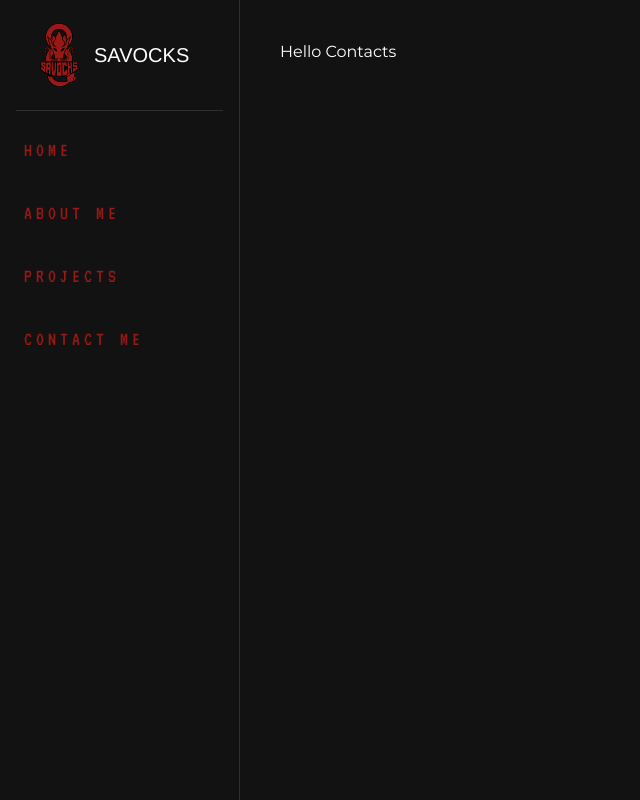
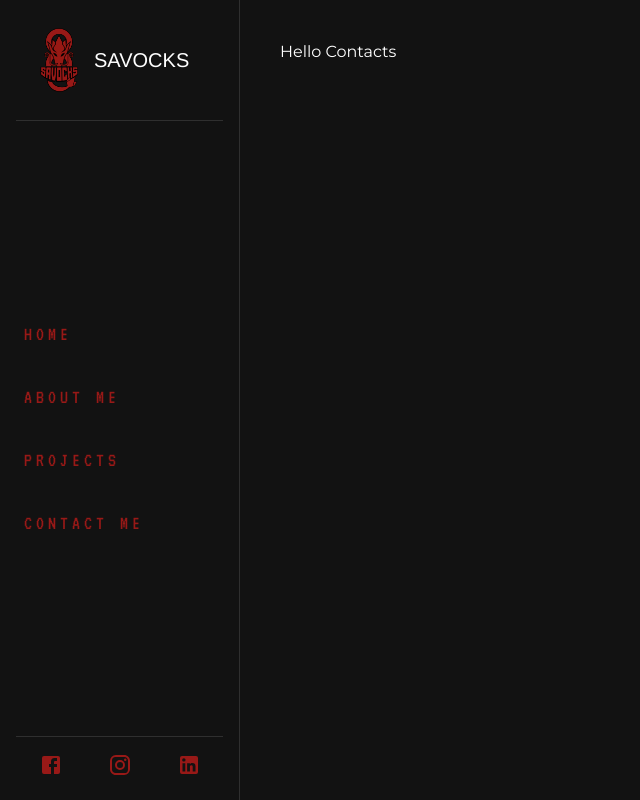
Before and after one commit to Savocks/savocks.github.io, a React (Create React App) app: page /contacts in a window 1280 px wide. Shown: the whole page, without its empty margins (0-640 px from the left). Built offline with nearby package versions, Linux system fonts and the light colour scheme.

Commit message:
refactor: Added social buttons

```diff
--- a/package.json
+++ b/package.json
@@ -48,6 +48,7 @@
     ]
   },
   "devDependencies": {
-    "gh-pages": "^3.2.3"
+    "gh-pages": "^3.2.3",
+    "react-spring": "^9.3.3"
   }
 }
--- a/src/components/Sidebar/Sidebar.jsx
+++ b/src/components/Sidebar/Sidebar.jsx
@@ -2,15 +2,18 @@
 import { Box, Button, Divider, Drawer, List, ListItem, Toolbar, Typography, useTheme } from "@mui/material";
 import Logo from "../Logo/Logo";
 import styled from "styled-components";
+import SocialButtons from "../SocialButtons/SocialButtons";
 
 const drawerWidth = '240px';
-
+const titleHeight = '120px';
 export default function Sidebar({ sideBarItems, children }) {
   const theme = useTheme();
   return (
     <>
       <Box sx={{
-        display: 'flex'
+        display: 'flex',
+        alignItems: 'stretch',
+        height: '100vh'
       }}>
         <Drawer
           sx={{
@@ -25,11 +28,15 @@
           variant="permanent"
           anchor="left"
         >
-          <Toolbar>
+          <Toolbar sx={{
+            height: `${titleHeight}`
+          }}>
             <Logo />
           </Toolbar>
           <Divider variant="middle"/>
-          <List>
+          <List sx={{
+            m: 'auto 0'
+          }}>
             {sideBarItems.map(
               ({ name, link }) => (
                 <ListItem key={name}>
@@ -40,10 +47,20 @@
               )
             )}
           </List>
+          <Box>
+            <Divider variant="middle"/>
+            <List sx={{
+              mt: 'auto'
+            }}>
+              <ListItem>
+                <SocialButtons />
+              </ListItem>
+            </List>
+          </Box>
         </Drawer>
         <Box sx={{
           flexGrow: 1,
-          p: 5
+          p: 5,
         }}>
           {children}
         </Box>
--- /dev/null
+++ b/src/components/SocialButtons/SocialButtons.jsx
@@ -0,0 +1,33 @@
+import React from 'react';
+import { Facebook, Instagram, LinkedIn } from "@mui/icons-material";
+import { styled, keyframes  } from "@mui/material";
+import SocialIcon from "./SocialIcons/SocialIcon";
+
+const facebookProfileLink = 'https://www.facebook.com/profile.php?id=100014206569050';
+const instagramProfileLink = 'https://www.instagram.com/savocks/';
+const linkedInProfileLink = 'https://www.linkedin.com/in/giulio-savoca-09b205142/';
+
+const Wrapper = styled('div')`
+  width: 100%;
+  display: flex;
+  flex-wrap: nowrap;
+  justify-content: space-around;
+  align-items: center;
+  color: ${props => props.theme.palette.primary.main}
+`;
+
+export default function SocialButtons(props) {
+  return (
+    <Wrapper>
+      <SocialIcon color="#1877f2" link={facebookProfileLink}>
+        <Facebook />
+      </SocialIcon>
+      <SocialIcon color="#c32aa3" link={instagramProfileLink}>
+        <Instagram />
+      </SocialIcon>
+      <SocialIcon color="#0a66c2" link={linkedInProfileLink}>
+        <LinkedIn />
+      </SocialIcon>
+    </Wrapper>
+  );
+}
--- /dev/null
+++ b/src/components/SocialButtons/SocialIcons/SocialIcon.jsx
@@ -0,0 +1,26 @@
+import React, { useState } from 'react';
+import { useSpring, animated, config } from 'react-spring';
+import { Button, useTheme } from "@mui/material";
+
+export default function SocialIcon({ children, color, link }) {
+  const theme = useTheme()
+  const primaryColor = theme.palette.primary.main;
+  const [hover, setHover] = useState(false);
+  const props = useSpring({
+    color: hover ? color : primaryColor,
+  });
+  return (
+    <animated.a
+      href={link}
+      target="_blank"
+      style={{
+        cursor: 'pointer',
+        ...props
+      }}
+      onMouseOver={() => setHover(true)}
+      onMouseOut={() => setHover(false)}
+    >
+      {children}
+    </animated.a>
+  );
+}
--- a/src/components/Title/Title.jsx
+++ b/src/components/Title/Title.jsx
@@ -1,19 +1,13 @@
 import React from 'react';
 import styled from "styled-components";
 
-const Wrapper = styled.div`
-  padding: 2em 4em;
-  text-transform: capitalize;
-`;
 
 export default function PageTitle({styles, title, subtitle, paragraph }) {
   return (
-    <>
-      <Wrapper>
-        {title ? title : null}
-        {subtitle ? subtitle : null}
-        {paragraph ? paragraph : null}
-      </Wrapper>
-    </>
+    <div>
+      {title ? title : null}
+      {subtitle ? subtitle : null}
+      {paragraph ? paragraph : null}
+    </div>
   );
 }
--- a/src/index.js
+++ b/src/index.js
@@ -16,6 +16,9 @@
     secondary: {
       main: '#179698',
     },
+    facebookLogo: '#1877f2',
+    linkedInLogo: '#0a66c2',
+    instagramLogo: '#c32aa3'
   },
   typography: {
     fontFamily: '"Montserrat", "Helvetica", "Arial", sans-serif',
--- a/src/routes/Home/Home.jsx
+++ b/src/routes/Home/Home.jsx
@@ -28,7 +28,7 @@
   <>
     <Box component="div">
       <Typography paragraph>
-        Front End Developer | 5+ years of experience | Angular, React
+        Front End Developer | 5+ years of experience | JavaScript, Angular, React, Node.js
       </Typography>
     </Box>
   </>
@@ -43,16 +43,13 @@
 
 export default function Home(props) {
   return (
-    <>
+    <Box sx={{
+      display: 'flex',
+      alignItems: 'center',
+      justifyContents: 'center',
+      height: '100%'
+    }}>
       <PageTitle title={<Title />} subtitle={<Subtitle />} paragraph={<Paragraph />} />
-      <Grid container rowSpacing={2} columnSpacing={3}>
-        <Grid item xs={12}>
-          <Item>1</Item>
-        </Grid>
-        <Grid item xs={12}>
-          <Item>3</Item>
-        </Grid>
-      </Grid>
-    </>
+    </Box>
   );
 }
```
Also changed, not shown: 1 other file (tests, documents, lock files or other folders).
